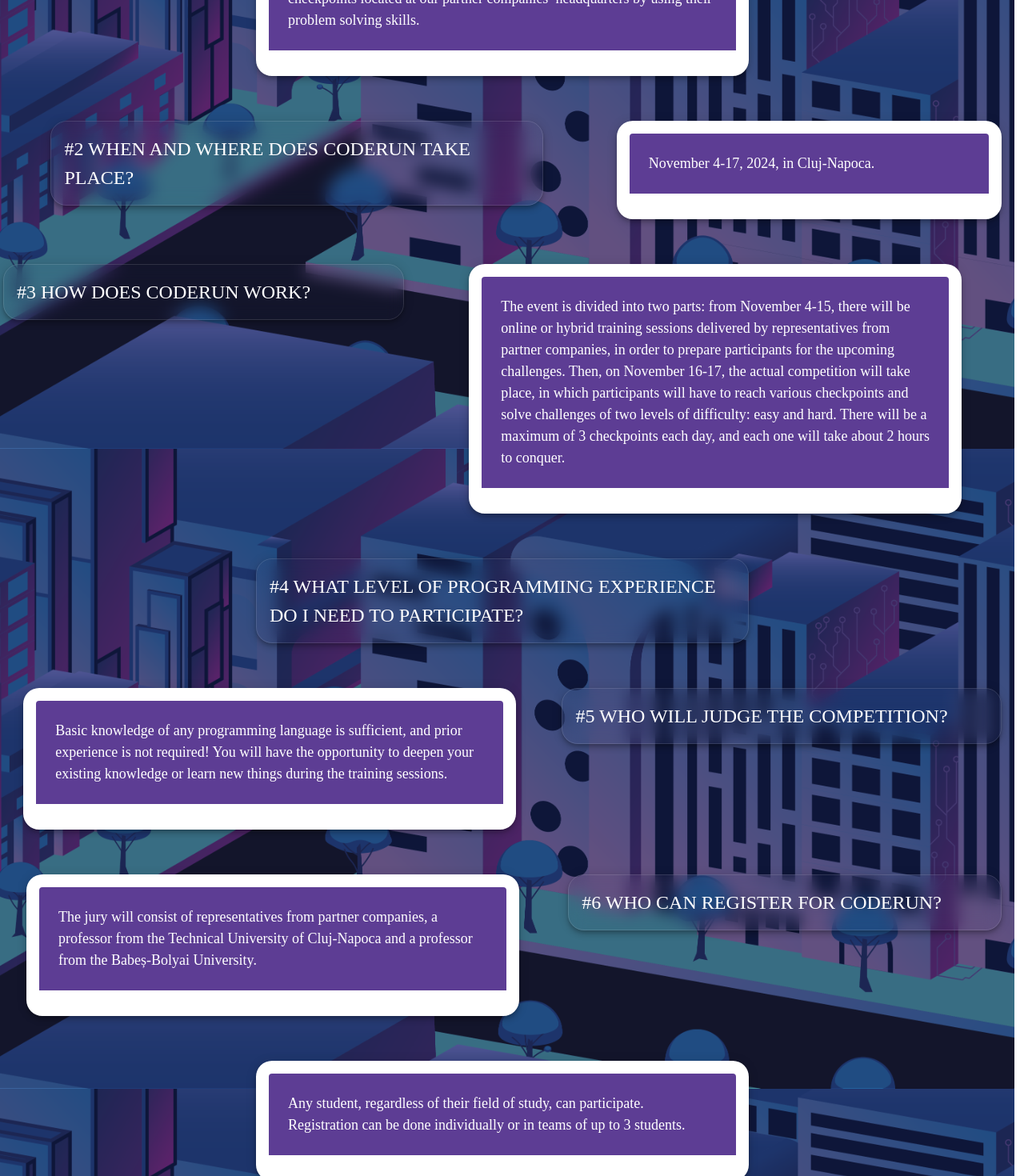
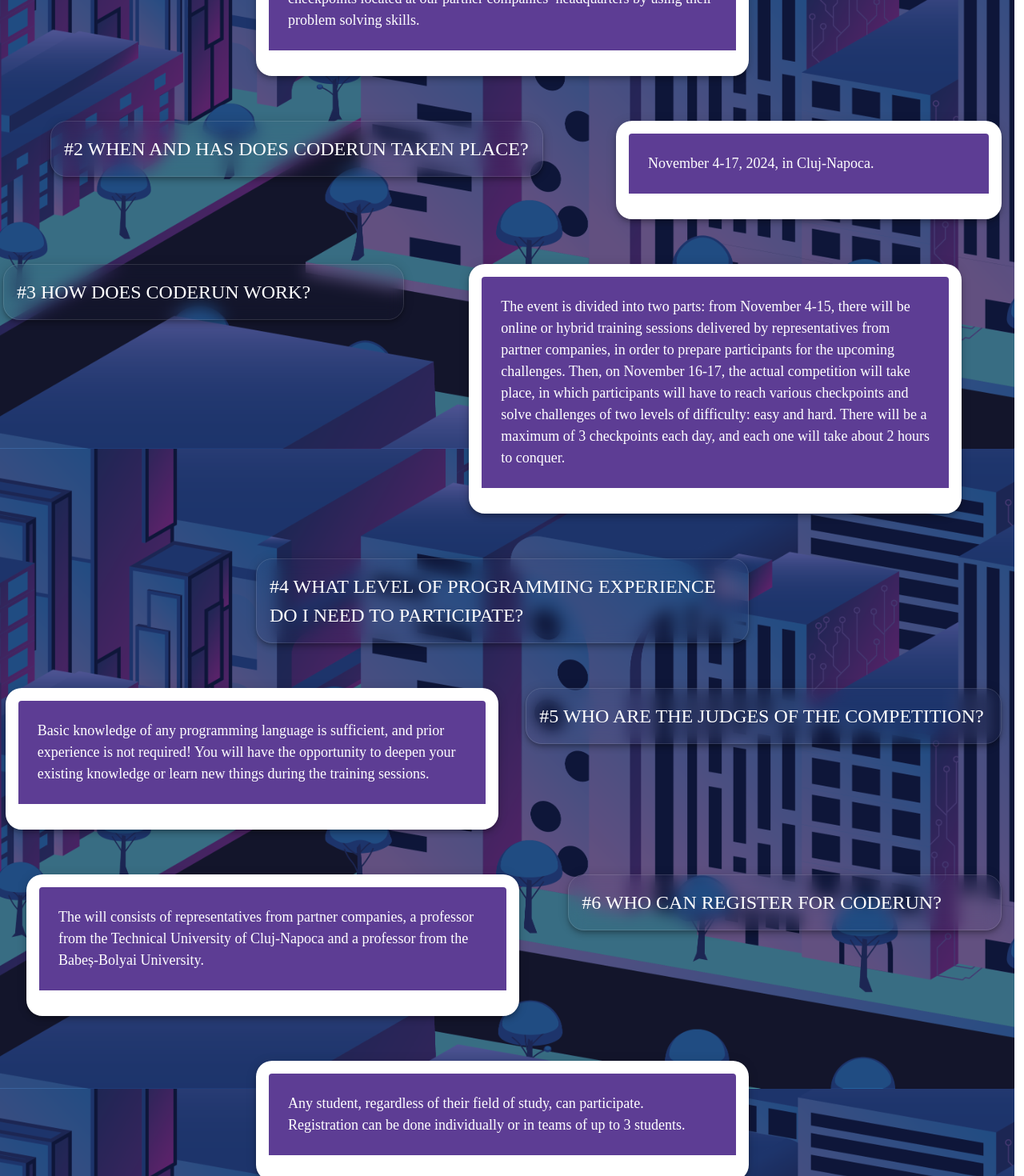
Before and after one commit to bestcluj/coderun-2024, a Vue app: page / in a window 1280 px wide. Shown: the part 1891-3361 px from the top of the page at 80% size. Built offline with nearby package versions, Linux system fonts and the light colour scheme; a web font is replaced by a local one.

Commit message:
updated general information

```diff
--- a/src/views/HomeView.vue
+++ b/src/views/HomeView.vue
@@ -125,7 +125,7 @@
         <v-col class="font-faq ma-4">
           <v-card outlined dark class="pa-4 elevation-5 font-faq question-glass-bg"
                   style="border-radius:20px; background-color:rgba(255,255,255, 0%);">
-            #2 WHEN AND WHERE DOES CODERUN TAKE PLACE?
+            #2 WHEN AND HAS DOES CODERUN TAKEN PLACE?
           </v-card>
         </v-col>
       </v-row>
@@ -192,7 +192,7 @@
         <v-col class="font-faq ma-4">
           <v-card outlined dark class="pa-4 elevation-5 font-faq question-glass-bg"
                   style="border-radius:20px; background-color:rgba(255,255,255, 0%);">
-            #5 WHO WILL JUDGE THE COMPETITION?
+            #5 WHO ARE THE JUDGES OF THE COMPETITION?
           </v-card>
         </v-col>
       </v-row>
@@ -203,7 +203,7 @@
         <v-col class="font-ans ma-4">
           <v-card outlined dark class="pa-6 elevation-5" color="#5d3d94"
                   style="border-color: #ffffff; border-bottom-width: 2rem; border-top-width: 1rem;border-right-width: 1rem;border-left-width: 1rem; border-radius:20px">
-            The jury will consist of representatives from partner companies, a professor from the Technical University of Cluj-Napoca
+            The will consists of representatives from partner companies, a professor from the Technical University of Cluj-Napoca
             and a professor from the Babeș-Bolyai University.</v-card>
         </v-col>
       </v-row>
--- a/src/views/schedule-view.vue
+++ b/src/views/schedule-view.vue
@@ -49,7 +49,7 @@
             Nov 14th | 16:00 - 18:00 | Identity and Access Management (IAM) by Uniqa Software Services
           </v-card-text>
           <v-card-text class="font-mic">
-            TBA | TBA | Workshop: How to Git
+            Nov 16th | 16:00 | Workshop: How to Git
           </v-card-text>
         </v-card>
       </v-col>
```
